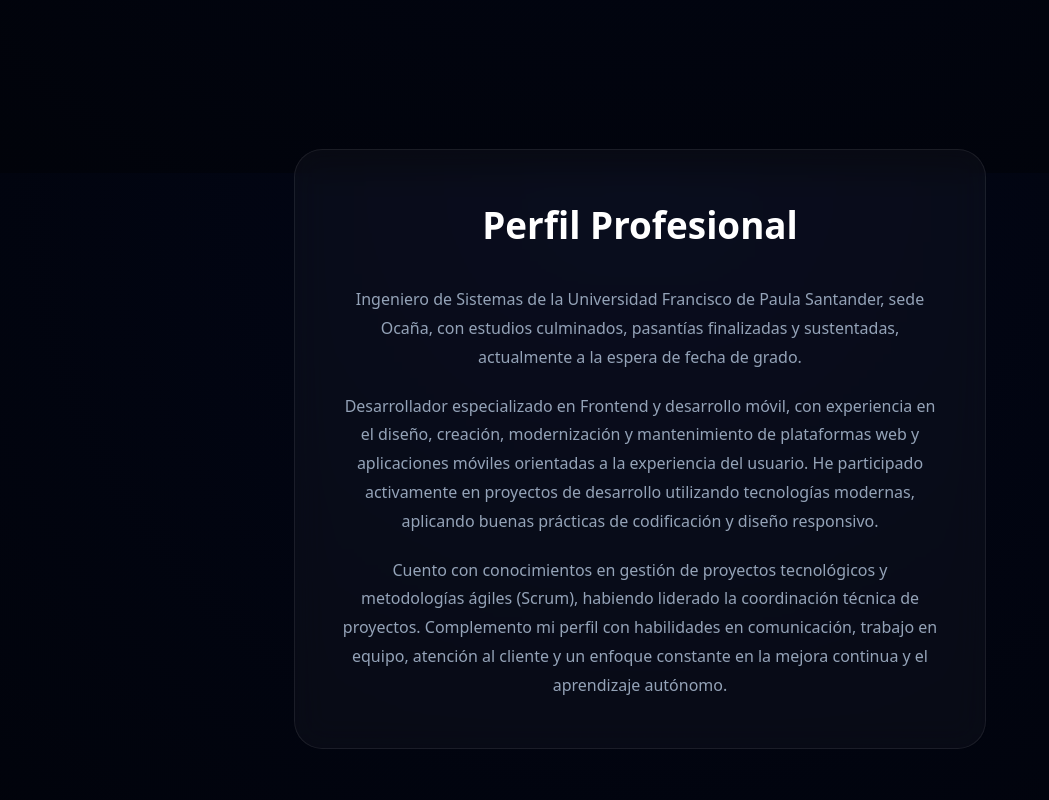
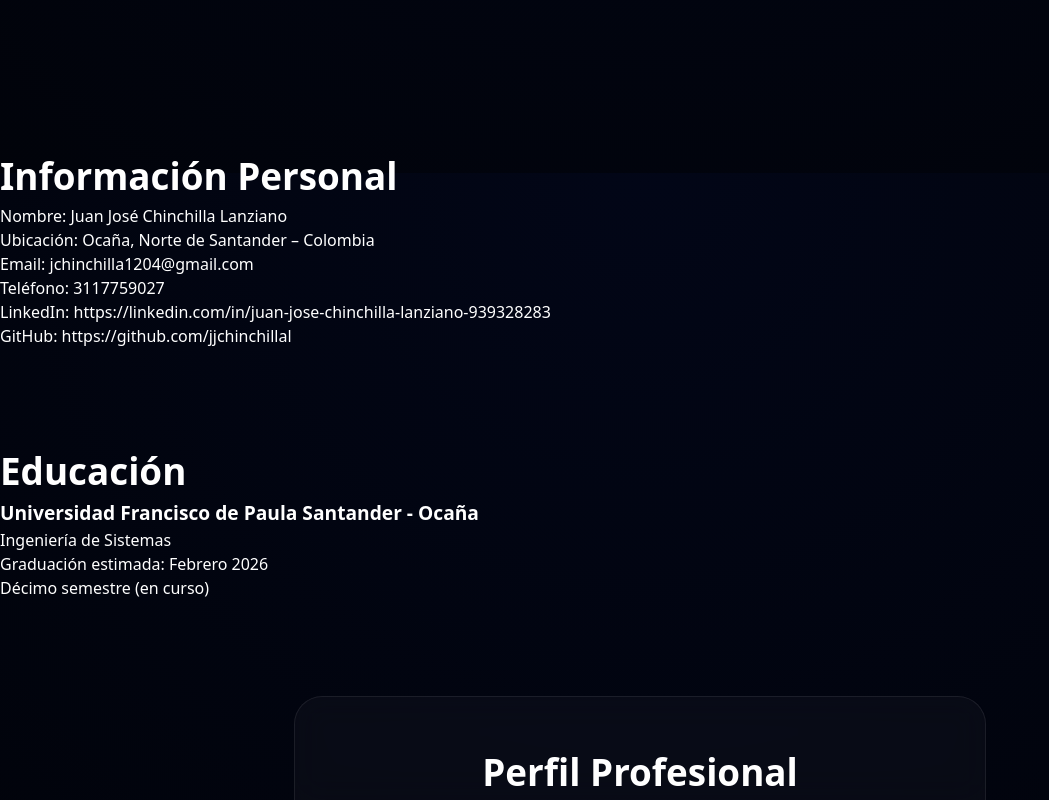
Before and after one commit to jjchinchillal/portafolio-ts, a React (Vite) app: page / in a window 1280 px wide. Shown: the part 627-1427 px from the top of the page, without its empty margins (0-1049 px from the left). Built offline with nearby package versions, Linux system fonts and the light colour scheme.

Commit message:
Ajuste 1

```diff
--- a/src/App.tsx
+++ b/src/App.tsx
@@ -3,6 +3,8 @@ import Footer from "./components/layout/Footer";
 import Skills from "./sections/skills/skills";
 import SoftSkills from "./sections/softSkills/softSkills";
 import Hero from "./sections/hero/hero";
+import PersonalInfo from "./sections/personalInfo/personalInfo";
+import Education from "./sections/education/education";
 import Profile from "./sections/profile/profile";
 import Experience from "./sections/experience/experience";
 import Stack from "./sections/stack/stack";
@@ -17,6 +19,8 @@ export default function App() {
       <main className="main-layout">
 
         <Hero />
+        <PersonalInfo />
+        <Education />
         <Profile />
         <Experience />
         <Stack />
--- a/src/sections/certifications/certifications.tsx
+++ b/src/sections/certifications/certifications.tsx
@@ -1,6 +1,6 @@
 import React, { JSX } from "react";
 import certifications from "../../data/certifications.json";
-import "./Certifications.css";
+import "./certifications.css";
 
 export default function Certifications(): JSX.Element {
   return (
--- a/src/sections/experience/experience.tsx
+++ b/src/sections/experience/experience.tsx
@@ -6,7 +6,7 @@ import InstitutoLogo from "../../assets/logos/InstitutoFrances.png";
 import { FaGlobe, FaInstagram } from "react-icons/fa";
 import { useRevealOnScroll } from "../../hooks/useRevealOnScroll";
 
-import "./Experience.css";
+import "./experience.css";
 
 const logos: Record<string, string> = {
   "Grupo Nagal S.A.S": BosqueLogo,
--- a/src/sections/profile/profile.tsx
+++ b/src/sections/profile/profile.tsx
@@ -1,5 +1,5 @@
 import profile from "../../data/personal.json";
-import "./Profile.css";
+import "./profile.css";
 import { useRevealOnScroll } from "../../hooks/useRevealOnScroll";
 
 export default function Profile() {
--- a/src/sections/projects/projects.tsx
+++ b/src/sections/projects/projects.tsx
@@ -3,7 +3,7 @@ import projects from "../../data/projects.json";
 import * as SiIcons from "react-icons/si";
 import { FiExternalLink, FiGithub } from "react-icons/fi";
 import { useRevealOnScroll } from "../../hooks/useRevealOnScroll";
-import "./Projects.css";
+import "./projects.css";
 
 export default function Projects(): JSX.Element {
   const revealRef = useRevealOnScroll<HTMLElement>();
--- a/src/sections/softSkills/softSkills.tsx
+++ b/src/sections/softSkills/softSkills.tsx
@@ -1,7 +1,7 @@
 import { JSX } from "react";
 import data from "../../data/competencies.json";
 import { useRevealOnScroll } from "../../hooks/useRevealOnScroll";
-import "./SoftSkills.css";
+import "./softSkills.css";
 
 interface SkillItem {
   name: string;
--- a/src/sections/stack/stack.tsx
+++ b/src/sections/stack/stack.tsx
@@ -1,7 +1,7 @@
 import * as Icons from "react-icons/si";
 import stack from "../../data/stack.json";
 import { useRevealOnScroll } from "../../hooks/useRevealOnScroll";
-import "./Stack.css";
+import "./stack.css";
 
 export default function Stack() {
   const revealRef = useRevealOnScroll<HTMLElement>();
```
